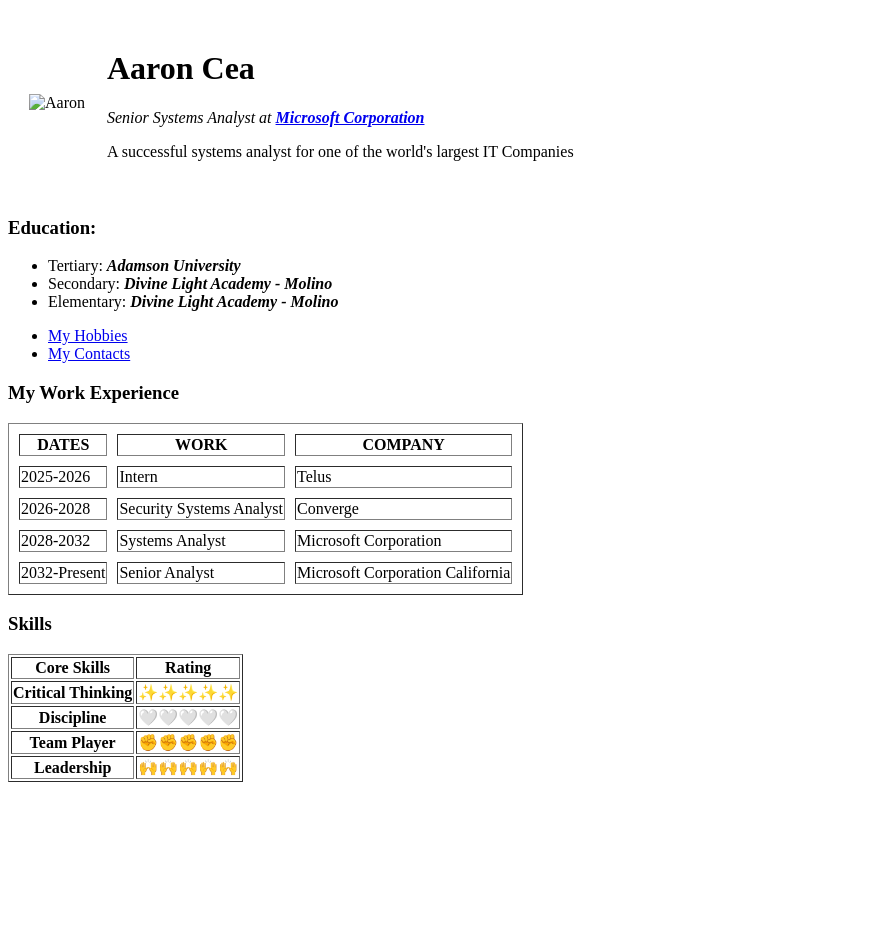
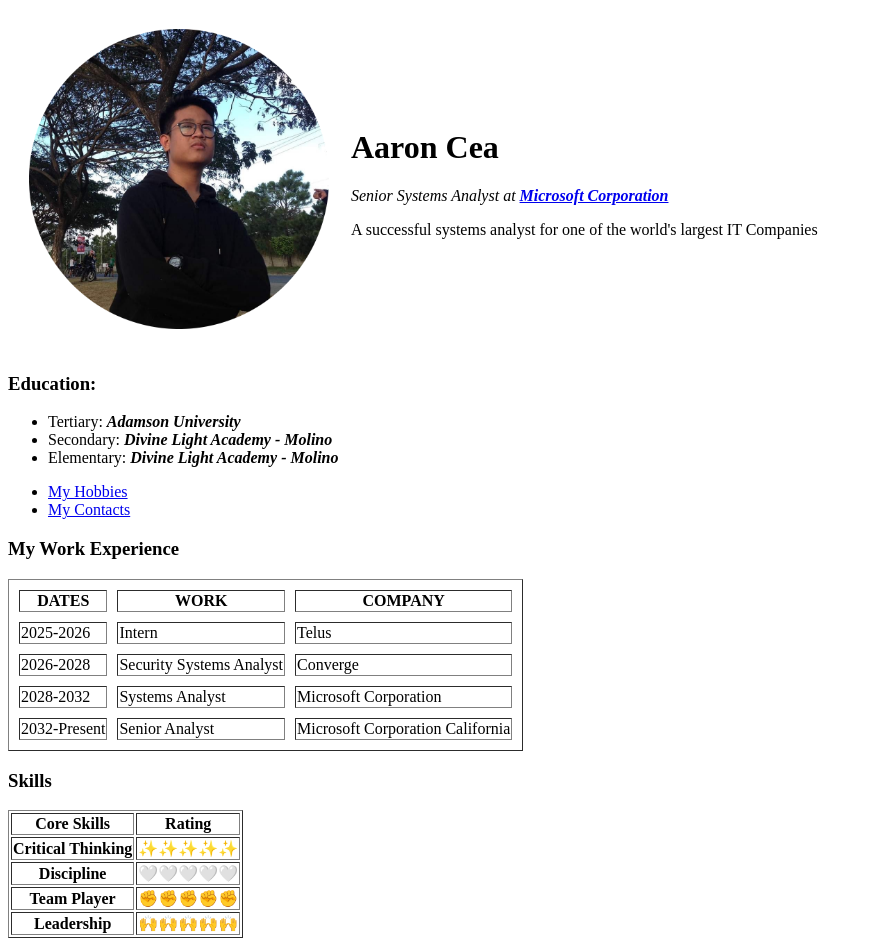
Before and after one commit to Aaroncea/resume2, a plain HTML site: page index.html in a window 1280 px wide. Shown: the whole page, without its empty margins (0-872 px from the left). Before the commit the page ends 800 px from the top, so only its background shows below. Drawn offline with Linux system fonts and the light colour scheme.

Commit message:
Update index.html

```diff
--- a/index.html
+++ b/index.html
@@ -7,7 +7,7 @@
 	<body>
 		<table cellspacing="20">
 		<tr>
-		<td><img src="images/Aaron-modified.png" alt="Aaron" width="300" height="300">
+		<td><img src="Aaron-modified.png" alt="Aaron" width="300" height="300">
 		<td>
 		<h1>Aaron Cea</h1>
 		<p><em>Senior Systems Analyst at <strong><a href="https://www.microsoft.com/en-ph">Microsoft Corporation</a></strong></em></p>
```
